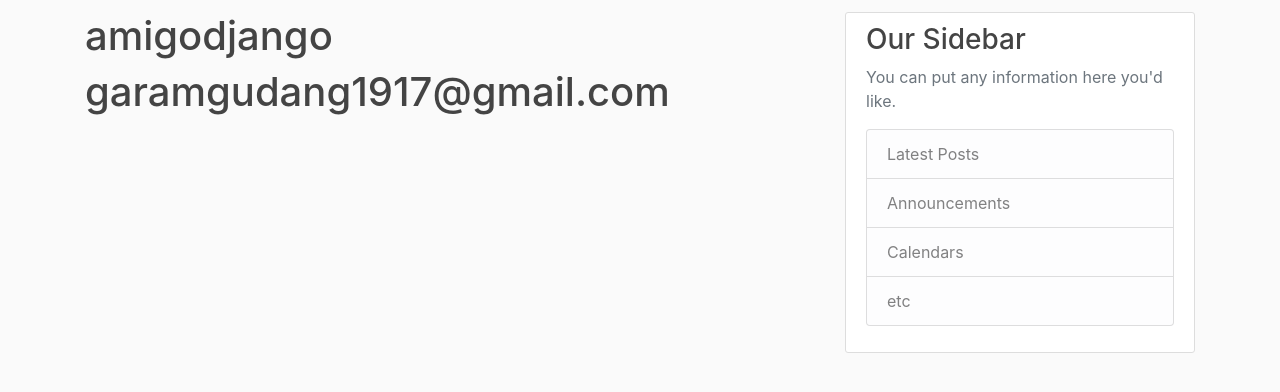
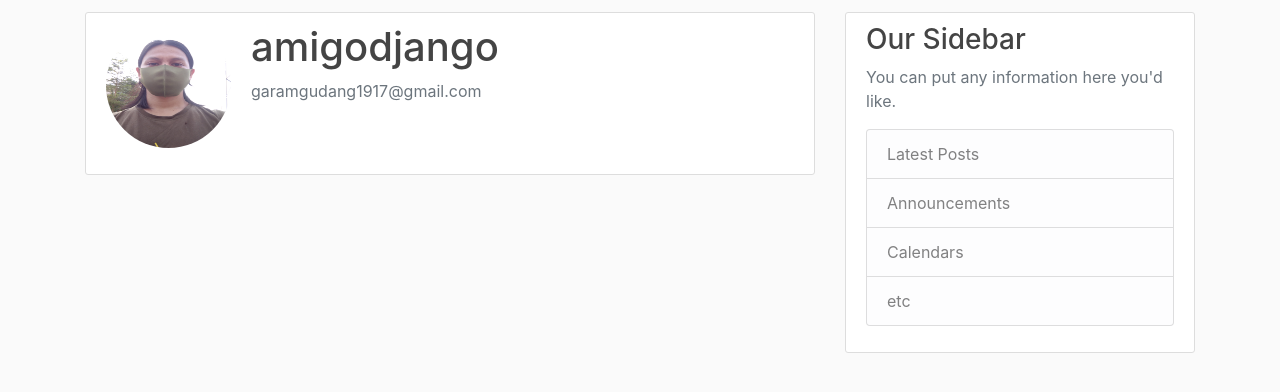
Before and after one commit to Nagarjuna-attack/dsatu, a Django app: page /profile/ in a window 1280 px wide. Shown: the part 68-460 px from the top of the page. Run offline with Django 3.2, Linux system fonts and the light colour scheme; a user stored in the database is signed in; data comes from the database, SQL or seed files in the repository; both versions use the stored data as it was after the commit; some libraries are stand-ins or nearby versions.

Commit message:
change profile section

```diff
--- a/dsatu/urls.py
+++ b/dsatu/urls.py
@@ -17,6 +17,8 @@ from django.contrib import admin
 from django.urls import path, include
 from users import views as user_views
 from django.contrib.auth import views as auth_views
+from django.conf import settings
+from django.conf.urls.static import static
 
 
 urlpatterns = [
@@ -27,3 +29,6 @@ urlpatterns = [
     path('login/',auth_views.LoginView.as_view(template_name='users/login.html'),name='login'),
     path('logout/',auth_views.LogoutView.as_view(template_name='users/logout.html'),name='logout'),
 ]
+
+if settings.DEBUG:
+    urlpatterns += static(settings.MEDIA_URL,document_root=settings.MEDIA_ROOT)
--- a/users/templates/users/profile.html
+++ b/users/templates/users/profile.html
@@ -1,6 +1,13 @@
 {% extends "blog/base.html" %}
 {% load crispy_forms_tags %}
 {% block content %}
-	<h1>{{ user.username }}</h1>
-	<h1>{{ user.email }}</h1>
+	<div class="content-section">
+		<div class="media">
+			<img src="{{ user.profile.image.url }}" alt="" class="rounded-circle account-img">
+			<div class="media-body">
+				<h2 class="account-heading">{{ user.username }}</h2>
+				<p class="text-secondary">{{ user.email }}</p>
+			</div>
+		</div>
+	</div>
 {% endblock %}
```
Also changed, not shown: users/signals.py (added, +14 -0 lines), db.sqlite3, media/default.jpg (added).
